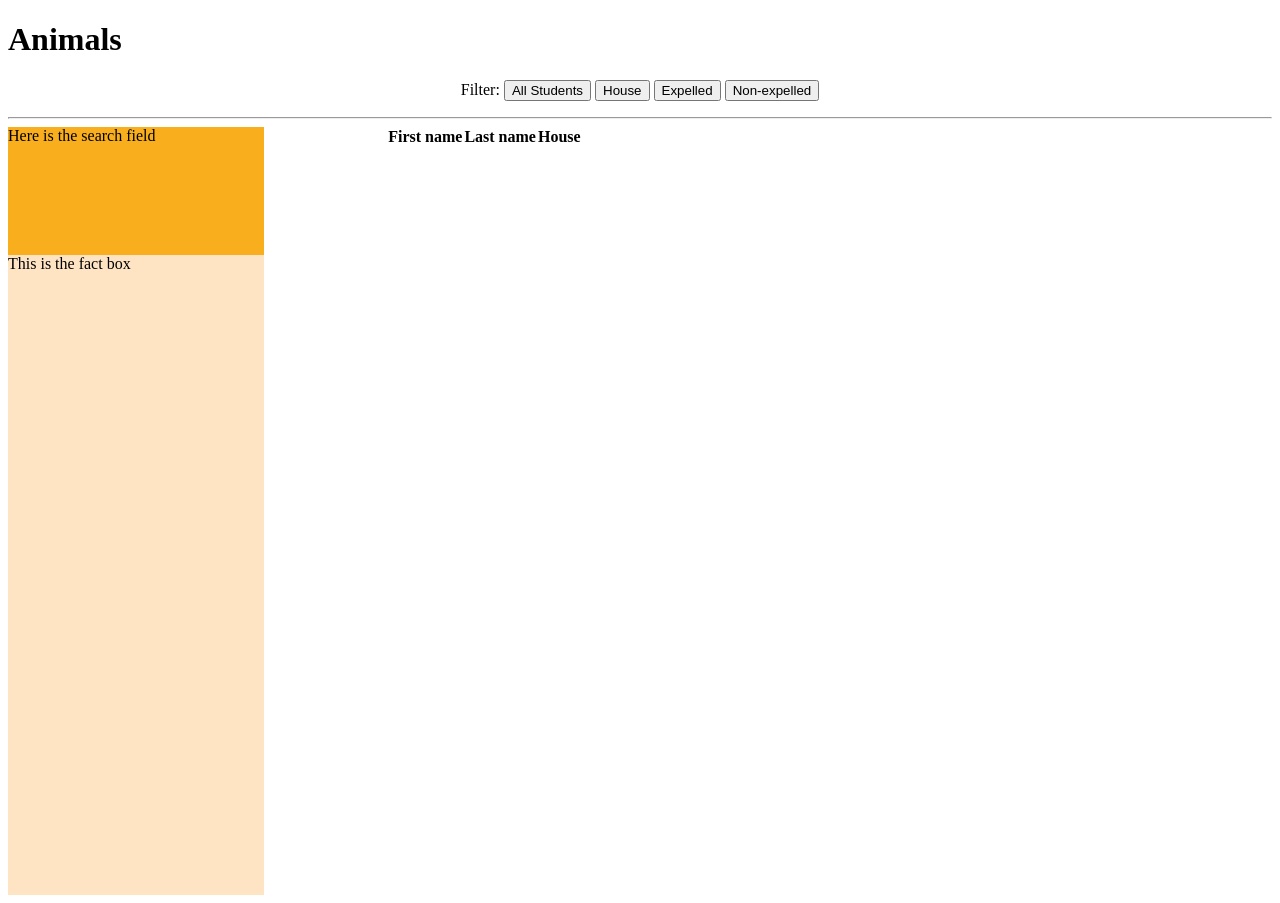
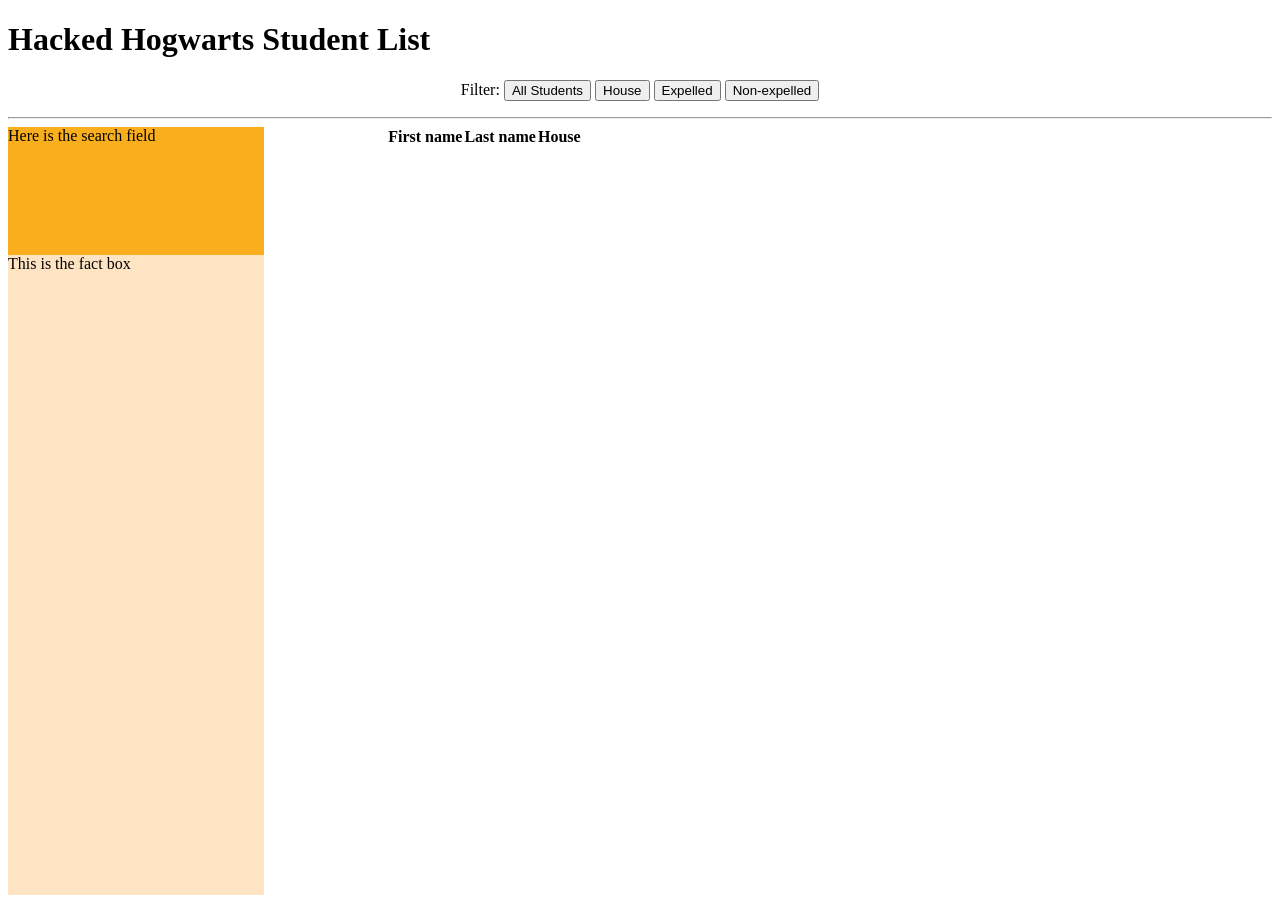
Before and after one commit to asef0024/11C.04.04---Hacked-Hogwarts-Student-List, a plain HTML site: page index.html in a window 1280 px wide. Drawn offline with Linux system fonts and the light colour scheme; no server answers.

Commit message:
gitignore

```diff
--- a/index.html
+++ b/index.html
@@ -8,7 +8,7 @@
     <link rel="stylesheet" href="style.css" />
   </head>
   <body>
-    <h1>Animals</h1>
+    <h1>Hacked Hogwarts Student List</h1>
 
 
       <p class="filter_field">
--- a/script.js
+++ b/script.js
@@ -143,6 +143,8 @@ function sortTheList(){
   displayStudent(filteredStudents);
 };
 
+//popup functions
+
 function openPopup() {
     console.log("open sesame");
     const popup = document.querySelector(".popup");
```
Also changed, not shown: 1 other file.
